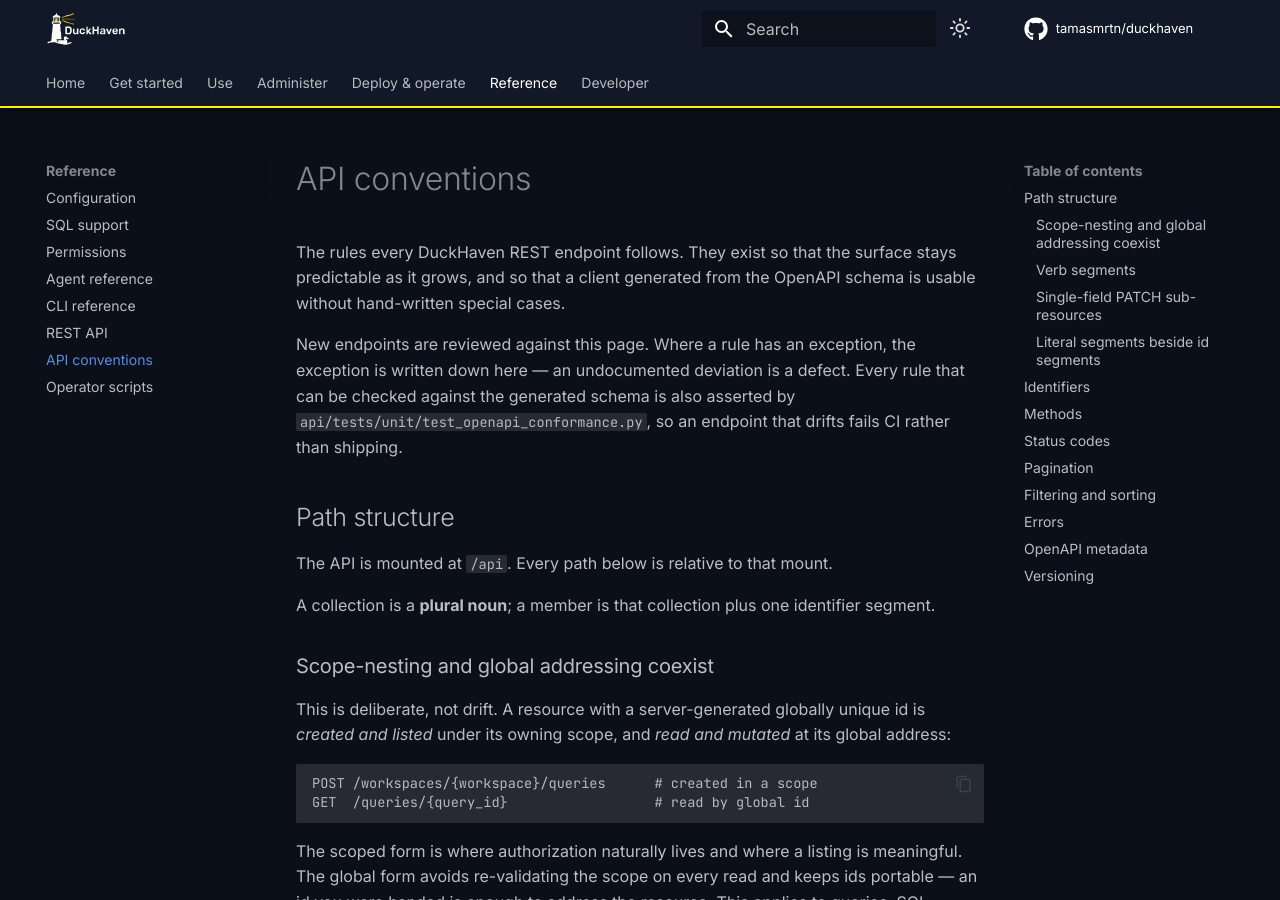
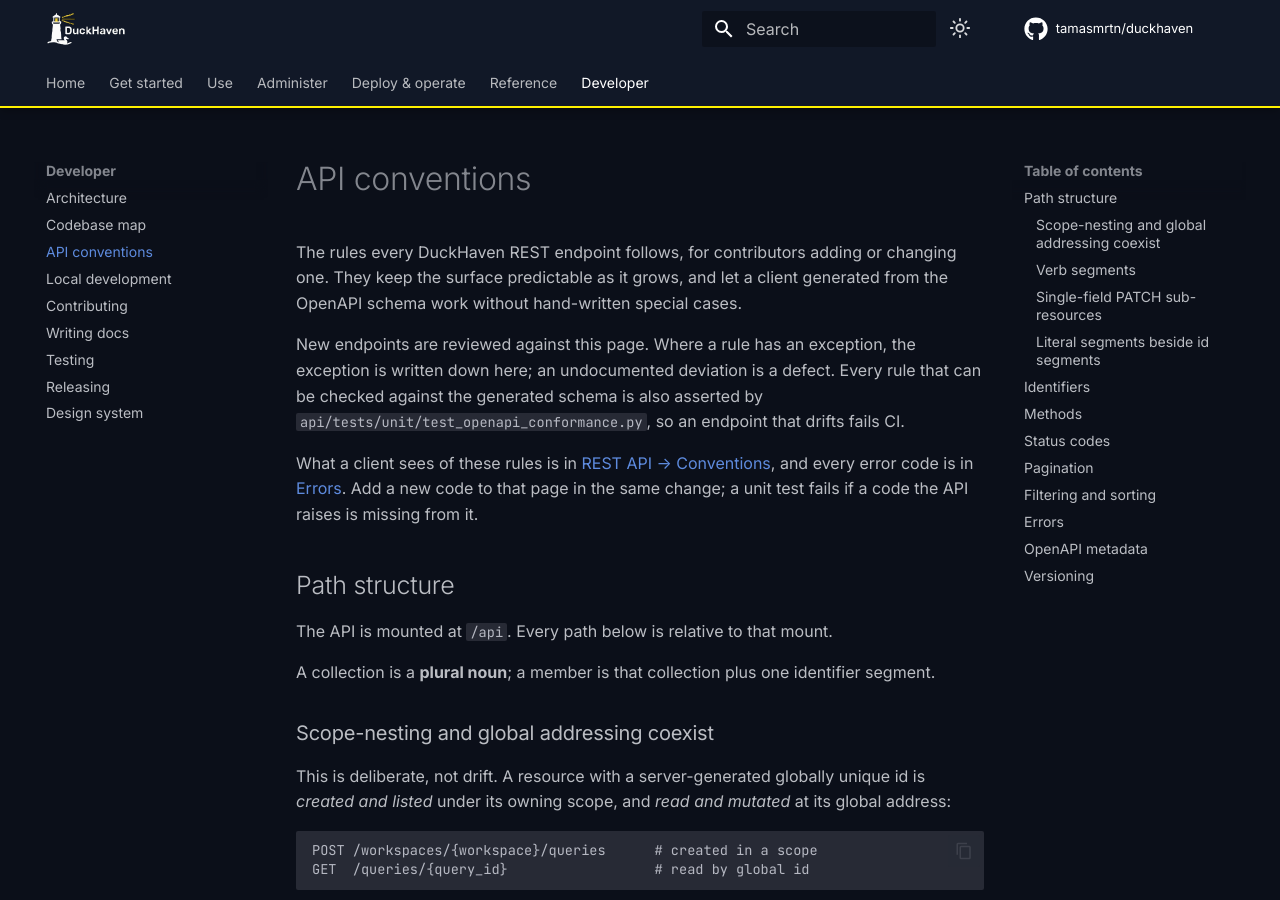
Before and after one commit to tamasmrtn/duckhaven, an MkDocs documentation site: the page built from docs/developer/api-conventions.md, in a window 1280 px wide and 900 px high. Built offline with MkDocs 1.6.1 and Material for MkDocs 9.7.7, drawn with Linux system fonts in a browser that asks for light colours; comment, search, counter and statistics services are not loaded; some of the changed text lies outside the part shown.

Commit message:
docs(api): Move the API authoring rules to the developer guide
api-conventions.md mixed rules for people writing endpoints with facts
for people calling them. The authoring rules move to developer/, with
the derived error codes brought in line with openapi.py and a pointer
to the client-facing pages. The old path redirects there, and the code
comments and conformance test follow the move.

````diff
--- a/api/src/api/services/assistant/knowledge/docs_index.yaml
+++ b/api/src/api/services/assistant/knowledge/docs_index.yaml
@@ -310,10 +310,6 @@ pages:
   section: Reference
   summary: 'The control-plane REST API: exact result values, Arrow and Parquet downloads, query parameters,
     describe, workspace metadata, waiting for a result, and client and tags.'
-- path: reference/api-conventions.md
-  title: API conventions
-  section: Reference
-  summary: The rules every DuckHaven REST endpoint follows.
 - path: reference/operator-scripts.md
   title: Operator scripts
   section: Reference
--- a/docs/reference/api-conventions.md
+++ b/docs/developer/api-conventions.md
@@ -1,13 +1,15 @@
 # API conventions
 
-The rules every DuckHaven REST endpoint follows. They exist so that the surface stays
-predictable as it grows, and so that a client generated from the OpenAPI schema is usable
-without hand-written special cases.
+The rules every DuckHaven REST endpoint follows, for contributors adding or changing one. They keep the surface
+predictable as it grows, and let a client generated from the OpenAPI schema work without hand-written special cases.
 
-New endpoints are reviewed against this page. Where a rule has an exception, the exception
-is written down here — an undocumented deviation is a defect. Every rule that can be checked
-against the generated schema is also asserted by `api/tests/unit/test_openapi_conformance.py`,
-so an endpoint that drifts fails CI rather than shipping.
+New endpoints are reviewed against this page. Where a rule has an exception, the exception is written down here; an
+undocumented deviation is a defect. Every rule that can be checked against the generated schema is also asserted by
+`api/tests/unit/test_openapi_conformance.py`, so an endpoint that drifts fails CI.
+
+What a client sees of these rules is in [REST API → Conventions](../reference/rest-api.md#conventions), and every error
+code is in [Errors](../reference/errors.md). Add a new code to that page in the same change; a unit test fails if a code
+the API raises is missing from it.
 
 ## Path structure
 
@@ -254,9 +256,13 @@ a plain string detail becomes a `message` with an `error` code derived from the
 | 403 | `forbidden` |
 | 404 | `not_found` |
 | 409 | `conflict` |
+| 410 | `gone` |
 | 422 | `unprocessable_content` |
-| 5xx | `internal_error` |
-| any other 4xx | `bad_request` |
+| 502 | `upstream_error` |
+| 503 | `unavailable` |
+| 504 | `upstream_timeout` |
+| any other 5xx | `internal_error` |
+| 400 and any other 4xx | `bad_request` |
 
 Prefer raising a specific code over relying on the derived one.
 
@@ -298,20 +304,14 @@ exactly when it must not be handed a stack trace.
 
 ## Versioning
 
-`GET /api/version` returns the contract version:
+`api_version`, returned by `GET /api/version` and set as `API_VERSION` in `api/src/api/routers/health.py`, is a single
+integer. Bump it **only** when a change breaks the contract on the wire: a changed URL, request body, response body, or
+status code. Schema-level changes do not bump it: renaming a path *template* parameter, adding a declared response,
+splitting a tag, or setting an `operation_id` leaves every request byte-identical. Bumping for those would make the
+integer meaningless.
 
-```json
-{ "version": "1.4.0", "api_version": 3 }
-```
+A bump ships with an entry in [API versions](../reference/api-versions.md) that says what changed and which client
+releases read the new version.
 
-`api_version` is a single integer, bumped **only** when a change breaks the contract on the
-wire — a changed URL, request body, response body, or status code. Schema-level changes do
-not bump it: renaming a path *template* parameter, adding a declared response, splitting a
-tag, or setting an `operation_id` leaves every request byte-identical. Bumping for those
-would make the integer meaningless.
-
-There is no `/v1/` or `/v2/` path prefix, and none is planned. A version segment would
-double the routing surface and give a consumer no way to discover the version without
-guessing a URL, which `/api/version` already answers in one unauthenticated request.
-
-See the [REST API reference](rest-api.md) for the surface itself.
+There is no `/v1/` or `/v2/` path prefix. A version segment would double the routing surface and give a consumer no way
+to discover the version without guessing a URL, which `/api/version` already answers in one unauthenticated request.
--- a/docs/developer/architecture.md
+++ b/docs/developer/architecture.md
@@ -233,4 +233,4 @@ it explicitly rather than working around it.
 
 - [How DuckHaven works](../getting-started/how-duckhaven-works.md) — the same system for users and operators.
 - [Codebase map](codebase-map.md) — the repository layout and where to make a change.
-- [API conventions](../reference/api-conventions.md) — the rules every REST endpoint follows.
+- [API conventions](api-conventions.md) — the rules every REST endpoint follows.
--- a/docs/llms.txt
+++ b/docs/llms.txt
@@ -107,5 +107,4 @@
 - [Agent reference](https://tamasmrtn.github.io/duckhaven/reference/agent-reference/): Agent configuration and behavior.
 - [CLI reference](https://tamasmrtn.github.io/duckhaven/reference/cli/): Every dh command, its summary and its flags.
 - [REST API](https://tamasmrtn.github.io/duckhaven/reference/rest-api/): The control-plane REST API: exact result values, Arrow and Parquet downloads, query parameters, describe, workspace metadata, waiting for a result, and client and tags.
-- [API conventions](https://tamasmrtn.github.io/duckhaven/reference/api-conventions/): The rules every DuckHaven REST endpoint follows.
 - [Operator scripts](https://tamasmrtn.github.io/duckhaven/reference/operator-scripts/): DuckHaven ships a few small helper scripts under scripts/ for operators.
--- a/mkdocs.yml
+++ b/mkdocs.yml
@@ -118,6 +118,7 @@ plugins:
         operations/scaling.md: compute/scaling.md
         operations/offboarding.md: access/offboarding.md
         operations/storage-maintenance.md: data/storage-maintenance.md
+        reference/api-conventions.md: developer/api-conventions.md
   - social:
       cards_layout_options:
         background_color: "#0b0f19"
@@ -239,11 +240,11 @@ nav:
       - Agent reference: reference/agent-reference.md
       - CLI reference: reference/cli.md
       - REST API: reference/rest-api.md
-      - API conventions: reference/api-conventions.md
       - Operator scripts: reference/operator-scripts.md
   - Developer:
       - Architecture: developer/architecture.md
       - Codebase map: developer/codebase-map.md
+      - API conventions: developer/api-conventions.md
       - Local development: developer/development.md
       - Contributing: developer/contributing.md
       - Writing docs: developer/writing-docs.md
````
Also changed, not shown: 5 other files.
